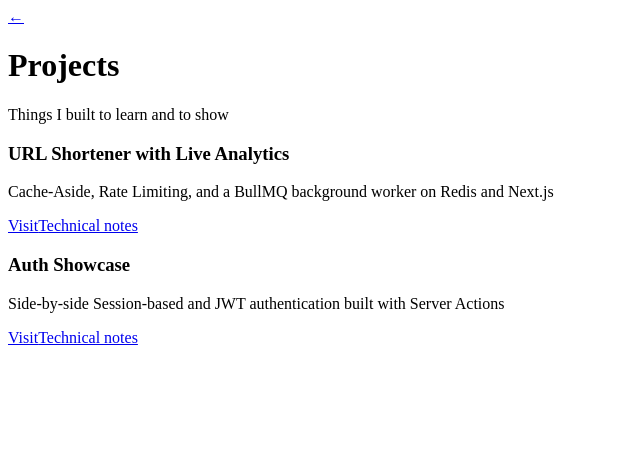
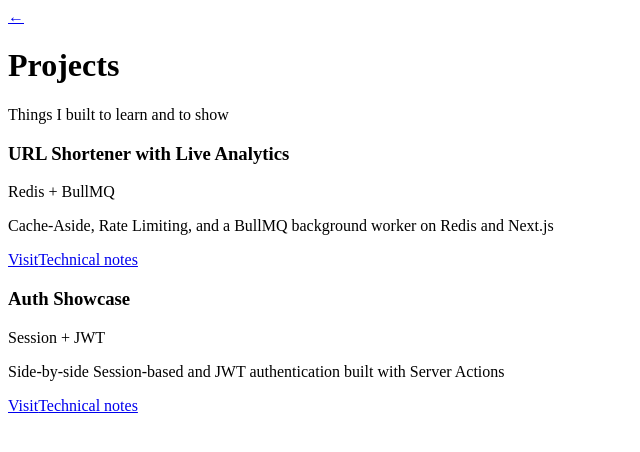
Before and after one commit to trixcoding/portfolio-landing, a Next.js app: page /en/projects in a window 1280 px wide. Shown: the top 452 px of the page, without its empty margins (0-640 px from the left). Built offline with nearby package versions, Linux system fonts and the light colour scheme.

Commit message:
Update page.tsx

```diff
--- a/app/[locale]/projects/page.tsx
+++ b/app/[locale]/projects/page.tsx
@@ -21,6 +21,7 @@ export default function ProjectsPage() {
          <ProjectCard
   title={t('urlShortener.title')}
   description={t('urlShortener.description')}
+  tag="Redis + BullMQ"
   visitLabel={t('urlShortener.visit')}
   aboutLabel={t('urlShortener.about')}
   visitUrl="https://YOUR-URL-SHORTENER.vercel.app"
@@ -29,6 +30,7 @@ export default function ProjectsPage() {
 <ProjectCard
   title={t('authShowcase.title')}
   description={t('authShowcase.description')}
+  tag="Session + JWT"
   visitLabel={t('authShowcase.visit')}
   aboutLabel={t('authShowcase.about')}
   visitUrl="https://YOUR-AUTH-SHOWCASE.vercel.app"
```
Lines whose indentation alone changed are shown as unchanged.
